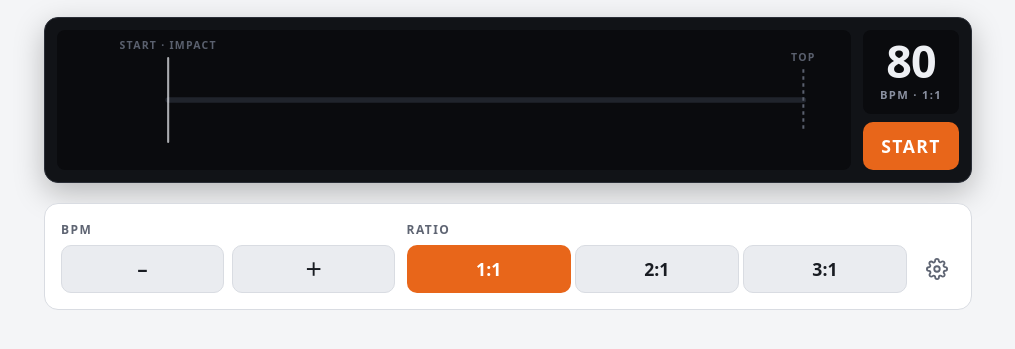
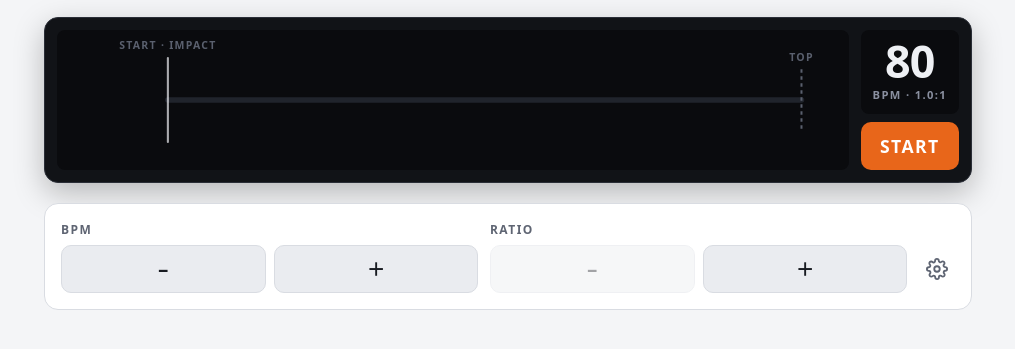
Before and after one commit to wasabeef/golf-swing-beat, a website with bundled scripts: page index.html in a window 1280 px wide. Shown: the part 55-404 px from the top of the page, without its empty margins (132-1147 px from the left). Built offline with nearby package versions, Linux system fonts and the light colour scheme.

Commit message:
feat: adjust the swing ratio in 0.1 steps with −/+ buttons

```diff
--- a/index.html
+++ b/index.html
@@ -55,7 +55,10 @@
         </div>
         <div class="control">
           <span class="control-label" id="ratioLabel">RATIO</span>
-          <div class="segmented" id="ratio" role="radiogroup" aria-labelledby="ratioLabel"></div>
+          <div class="stepper" role="group" aria-labelledby="ratioLabel">
+            <button id="ratioDown" class="btn" type="button" aria-label="比率を下げる（ダウンスイングを長く）">−</button>
+            <button id="ratioUp" class="btn" type="button" aria-label="比率を上げる（ダウンスイングを短く）">＋</button>
+          </div>
         </div>
         <button id="openSettings" class="btn btn-icon" type="button" aria-label="設定" aria-haspopup="dialog">
           <svg viewBox="0 0 24 24" width="22" height="22" aria-hidden="true" fill="none" stroke="currentColor" stroke-width="2" stroke-linecap="round" stroke-linejoin="round">
--- a/src/config.ts
+++ b/src/config.ts
@@ -27,11 +27,15 @@ export const CYCLE = {
 
 // バックスイングとダウンスイングの時間の比（N : 1）。
 // 1 は等間隔、2 はパター・アプローチ、3 はフルスイングのツアー選手の平均に近い
-export type SwingRatio = 1 | 2 | 3;
+export type SwingRatio = number;
 
 export const RATIO = {
-  OPTIONS: [1, 2, 3] as const satisfies readonly SwingRatio[],
-  DEFAULT: 1 as SwingRatio,
+  MIN: 1,
+  MAX: 3,
+  STEP: 0.1,
+  // STEP に合わせた小数点以下の桁数（表示と丸めに使う）
+  DECIMALS: 1,
+  DEFAULT: 1,
 } as const;
 
 // メーター上の位置（0 = 左端、1 = 右端。右打ち時は表示部側が右）
@@ -132,6 +136,8 @@ export const UI = {
   RATIO_SEPARATOR: ':',
   // 数字の下に出す「BPM · 3:1」
   TEMPO_UNIT: 'BPM',
+  // 比率を変えている間、数字の下に出す
+  RATIO_UNIT: 'RATIO',
   DISPLAY_SUB_SEPARATOR: ' · ',
   ERROR_LABEL: 'Err',
   REPEAT_DELAY_MS: 400,
--- a/src/main.ts
+++ b/src/main.ts
@@ -6,7 +6,7 @@ import { AUDIO, RATIO, SOUND, TEMPO, UI, VOLUME, type SwingRatio } from './confi
 import { MeterView } from './meter.ts';
 import { Metronome } from './metronome.ts';
 import { loadSettings, saveSettings, type Settings } from './settings.ts';
-import { clampTempo } from './timeline.ts';
+import { clampRatio, clampTempo } from './timeline.ts';
 import { ScreenKeeper } from './wake-lock.ts';
 
 function byId<T extends HTMLElement>(id: string): T {
@@ -26,7 +26,8 @@ const els = {
   volume: byId<HTMLInputElement>('volume'),
   hand: byId<HTMLButtonElement>('hand'),
   keepRunning: byId<HTMLButtonElement>('keepRunning'),
-  ratio: byId<HTMLDivElement>('ratio'),
+  ratioDown: byId<HTMLButtonElement>('ratioDown'),
+  ratioUp: byId<HTMLButtonElement>('ratioUp'),
   openSettings: byId<HTMLButtonElement>('openSettings'),
   settingsDialog: byId<HTMLDialogElement>('settingsDialog'),
   fullscreen: byId<HTMLButtonElement>('fullscreen'),
@@ -44,8 +45,8 @@ const meter = new MeterView(els.meter);
 const screenKeeper = new ScreenKeeper();
 
 let soundLabelTimer: ReturnType<typeof setTimeout> | undefined;
-/** 表示部に一時的に出している文字（null ならテンポを表示） */
-let temporaryLabel: string | null = null;
+/** 表示部に一時的に出している文字（null ならテンポを表示）。sub は数字の下の説明（null なら「BPM · 比率」） */
+let temporaryLabel: { readonly text: string; readonly sub: string | null } | null = null;
 let lastFrameTime: number | null = null;
 let frameInterval: number = AUDIO.DISPLAY_LEAD_SEC;
 
@@ -53,12 +54,14 @@ function persist(): void {
   saveSettings(settings);
 }
 
-const ratioLabel = (ratio: SwingRatio): string => `${ratio}${UI.RATIO_SEPARATOR}1`;
+const formatRatio = (ratio: SwingRatio): string => ratio.toFixed(RATIO.DECIMALS);
+const ratioLabel = (ratio: SwingRatio): string => `${formatRatio(ratio)}${UI.RATIO_SEPARATOR}1`;
 
 function renderDisplay(): void {
-  els.display.value = temporaryLabel ?? String(settings.tempo);
-  els.display.classList.toggle('is-sound', temporaryLabel !== null);
-  els.displaySub.textContent = `${UI.TEMPO_UNIT}${UI.DISPLAY_SUB_SEPARATOR}${ratioLabel(settings.ratio)}`;
+  els.display.value = temporaryLabel?.text ?? String(settings.tempo);
+  els.display.classList.toggle('is-sound', temporaryLabel !== null && temporaryLabel.sub === null);
+  els.displaySub.textContent =
+    temporaryLabel?.sub ?? `${UI.TEMPO_UNIT}${UI.DISPLAY_SUB_SEPARATOR}${ratioLabel(settings.ratio)}`;
 }
 
 function renderControls(): void {
@@ -66,11 +69,8 @@ function renderControls(): void {
   els.startStop.setAttribute('aria-pressed', String(metronome.active));
   els.tempoDown.disabled = settings.tempo <= TEMPO.MIN;
   els.tempoUp.disabled = settings.tempo >= TEMPO.MAX;
-  for (const button of ratioButtons) {
-    const selected = Number(button.dataset.ratio) === settings.ratio;
-    button.setAttribute('aria-checked', String(selected));
-    button.tabIndex = selected ? 0 : -1;
-  }
+  els.ratioDown.disabled = settings.ratio <= RATIO.MIN;
+  els.ratioUp.disabled = settings.ratio >= RATIO.MAX;
   els.sound.textContent = settings.sound;
   els.hand.textContent = settings.leftHanded ? '左打ち' : '右打ち';
   els.hand.setAttribute('aria-pressed', String(settings.leftHanded));
@@ -91,36 +91,15 @@ function changeTempo(delta: number): void {
   renderControls();
 }
 
-/** 比率の選択ボタンを作る（バックスイング : ダウンスイング） */
-function createRatioButtons(): HTMLButtonElement[] {
-  return RATIO.OPTIONS.map((ratio) => {
-    const button = document.createElement('button');
-    button.type = 'button';
-    button.className = 'btn segment';
-    button.setAttribute('role', 'radio');
-    button.dataset.ratio = String(ratio);
-    button.textContent = ratioLabel(ratio);
-    button.setAttribute('aria-label', `バックスイング ${ratio}、ダウンスイング 1`);
-    button.addEventListener('click', () => changeRatio(ratio));
-    els.ratio.append(button);
-    return button;
-  });
-}
-
-const ratioButtons = createRatioButtons();
-
-function changeRatio(ratio: SwingRatio): void {
-  if (ratio === settings.ratio) return;
-  settings.ratio = ratio;
-  metronome.setRatio(ratio);
+/** 比率を変える（バックスイング : ダウンスイング）。実行中なら次のスタート音から切り替わる */
+function changeRatio(delta: number): void {
+  const next = clampRatio(settings.ratio + delta);
+  if (next === settings.ratio) return;
+  settings.ratio = next;
+  metronome.setRatio(next);
   persist();
-  showMessage(ratioLabel(ratio));
+  showMessage(formatRatio(next), UI.RATIO_UNIT);
   renderControls();
-}
-
-function cycleRatio(): void {
-  const index = RATIO.OPTIONS.indexOf(settings.ratio);
-  changeRatio(RATIO.OPTIONS[(index + 1) % RATIO.OPTIONS.length] ?? RATIO.DEFAULT);
 }
 
 function cycleSound(): void {
@@ -157,8 +136,8 @@ async function toggleRunning(): Promise<void> {
 }
 
 /** 表示部に一時的に文字を出す（音色・比率の切り替え、エラー表示） */
-function showMessage(text: string): void {
-  temporaryLabel = text;
+function showMessage(text: string, sub: string | null = null): void {
+  temporaryLabel = { text, sub };
   clearTimeout(soundLabelTimer);
   soundLabelTimer = setTimeout(() => {
     temporaryLabel = null;
@@ -247,22 +226,24 @@ function bindKeyboard(): void {
         void toggleRunning();
         break;
       case 'ArrowUp':
-      case 'ArrowRight':
         event.preventDefault();
         changeTempo(TEMPO.STEP);
         break;
       case 'ArrowDown':
+        event.preventDefault();
+        changeTempo(-TEMPO.STEP);
+        break;
+      case 'ArrowRight':
+        event.preventDefault();
+        changeRatio(RATIO.STEP);
+        break;
       case 'ArrowLeft':
         event.preventDefault();
-        changeTempo(-TEMPO.STEP);
+        changeRatio(-RATIO.STEP);
         break;
       case 's':
       case 'S':
         cycleSound();
-        break;
-      case 'r':
-      case 'R':
-        cycleRatio();
         break;
     }
   });
@@ -309,6 +290,8 @@ function init(): void {
   });
   bindRepeat(els.tempoDown, () => changeTempo(-TEMPO.STEP));
   bindRepeat(els.tempoUp, () => changeTempo(TEMPO.STEP));
+  bindRepeat(els.ratioDown, () => changeRatio(-RATIO.STEP));
+  bindRepeat(els.ratioUp, () => changeRatio(RATIO.STEP));
   bindKeyboard();
 
   engine.onInterrupted = () => {
--- a/src/settings.ts
+++ b/src/settings.ts
@@ -1,7 +1,7 @@
 // 設定の保存と読み込み。保存できない環境でも既定値で動く。
 
 import { RATIO, SOUND, STORAGE_KEY, TEMPO, VOLUME, type SoundKind, type SwingRatio } from './config.ts';
-import { clampTempo } from './timeline.ts';
+import { clampRatio, clampTempo } from './timeline.ts';
 
 export interface Settings {
   tempo: number;
@@ -25,9 +25,6 @@ export const DEFAULT_SETTINGS: Readonly<Settings> = {
 const isSound = (value: unknown): value is SoundKind =>
   (SOUND.KINDS as readonly unknown[]).includes(value);
 
-const isRatio = (value: unknown): value is SwingRatio =>
-  (RATIO.OPTIONS as readonly unknown[]).includes(value);
-
 const clampVolume = (value: number): number =>
   Math.min(VOLUME.MAX, Math.max(VOLUME.MIN, Math.round(value)));
 
@@ -37,7 +34,7 @@ export function parseSettings(raw: unknown): Settings {
   const data = raw as Record<string, unknown>;
   return {
     tempo: typeof data.tempo === 'number' ? clampTempo(data.tempo) : DEFAULT_SETTINGS.tempo,
-    ratio: isRatio(data.ratio) ? data.ratio : DEFAULT_SETTINGS.ratio,
+    ratio: typeof data.ratio === 'number' ? clampRatio(data.ratio) : DEFAULT_SETTINGS.ratio,
     sound: isSound(data.sound) ? data.sound : DEFAULT_SETTINGS.sound,
     volume: typeof data.volume === 'number' ? clampVolume(data.volume) : DEFAULT_SETTINGS.volume,
     leftHanded: typeof data.leftHanded === 'boolean' ? data.leftHanded : DEFAULT_SETTINGS.leftHanded,
--- a/src/timeline.ts
+++ b/src/timeline.ts
@@ -1,6 +1,6 @@
 // 時刻・テンポから拍と光の位置を求める純粋関数群（DOM / Web Audio に依存しない）。
 
-import { CYCLE, METER, TEMPO, type SwingRatio, type TickKind } from './config.ts';
+import { CYCLE, METER, RATIO, TEMPO, type SwingRatio, type TickKind } from './config.ts';
 
 export interface Timeline {
   /** 拍 0（最初のスタート音）の時刻（秒） */
@@ -49,6 +49,12 @@ const whip = (p: number): number => p ** METER.WHIP_EXPONENT;
 
 export function clampTempo(bpm: number): number {
   return Math.min(TEMPO.MAX, Math.max(TEMPO.MIN, Math.round(bpm)));
+}
+
+/** 比率を範囲内に収め、STEP の刻みに丸める（0.1 を足し続けたときの誤差も消す） */
+export function clampRatio(ratio: number): SwingRatio {
+  const clamped = Math.min(RATIO.MAX, Math.max(RATIO.MIN, ratio));
+  return Number(clamped.toFixed(RATIO.DECIMALS));
 }
 
 export function beatSeconds(bpm: number): number {
--- a/styles.css
+++ b/styles.css
@@ -169,7 +169,7 @@ body {
 /* 操作部（BPM・比率・右下に設定） */
 .controls {
   display: grid;
-  grid-template-columns: minmax(0, 1fr) minmax(0, 1.5fr) auto;
+  grid-template-columns: minmax(0, 1fr) minmax(0, 1fr) auto;
   align-items: end;
   gap: 12px;
   padding: 16px;
@@ -257,25 +257,6 @@ body {
   width: 100%;
   min-height: 48px;
   accent-color: var(--accent);
-}
-
-/* 比率の選択（1:1 / 2:1 / 3:1） */
-.segmented {
-  display: grid;
-  grid-auto-flow: column;
-  grid-auto-columns: 1fr;
-  gap: 4px;
-}
-
-.segment {
-  padding-inline: 4px;
-  font-variant-numeric: tabular-nums;
-}
-
-.segment[aria-checked='true'] {
-  border-color: transparent;
-  background: var(--accent);
-  color: var(--accent-text);
 }
 
 /* 歯車ボタン: 枠や背景のないアイコンだけ（押せる範囲は確保する） */
```
Also changed, not shown: test/metronome.test.ts (+4 -1 lines), test/settings.test.ts (+9 -3 lines), test/timeline.test.ts (+21 -3 lines), README.md.
